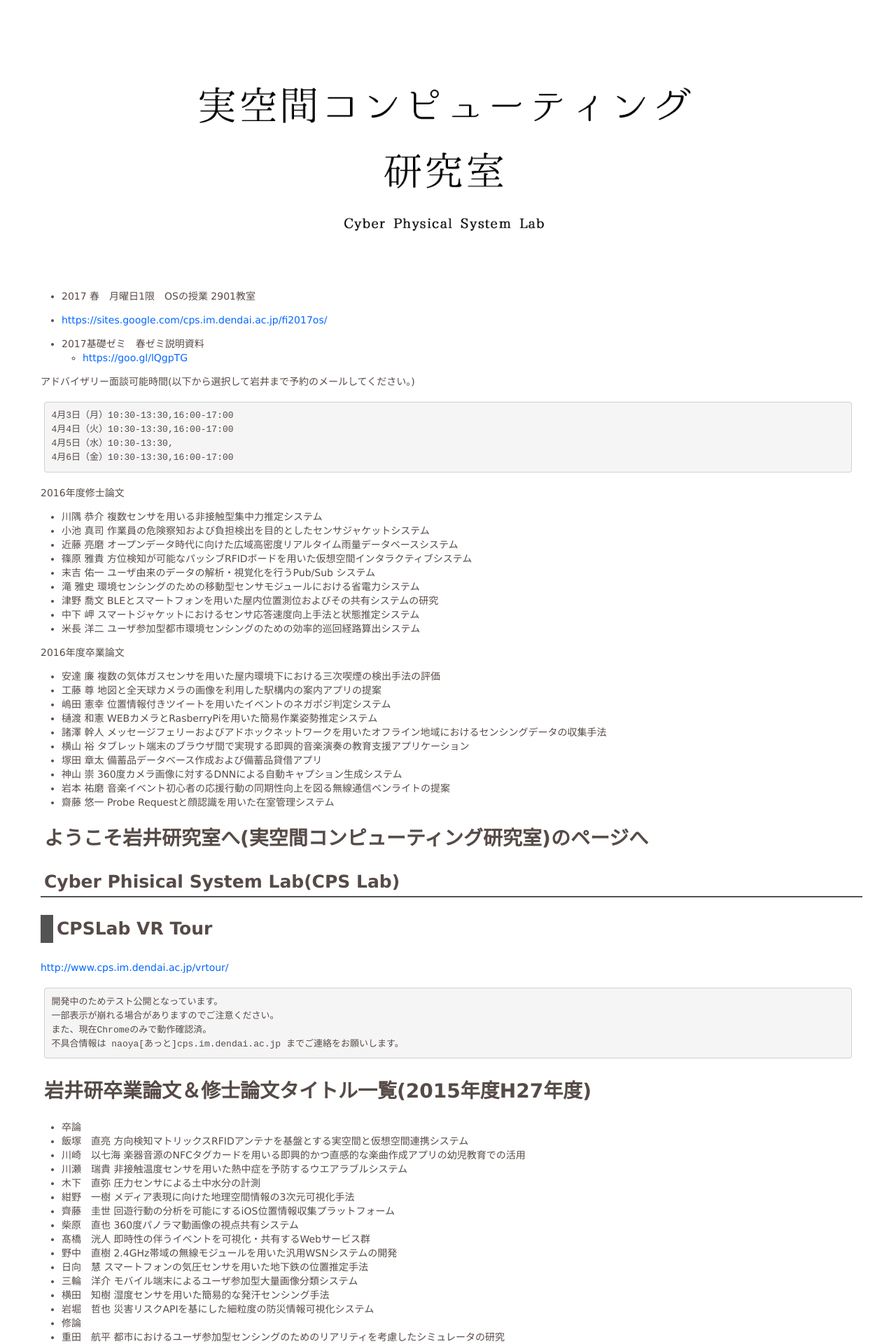
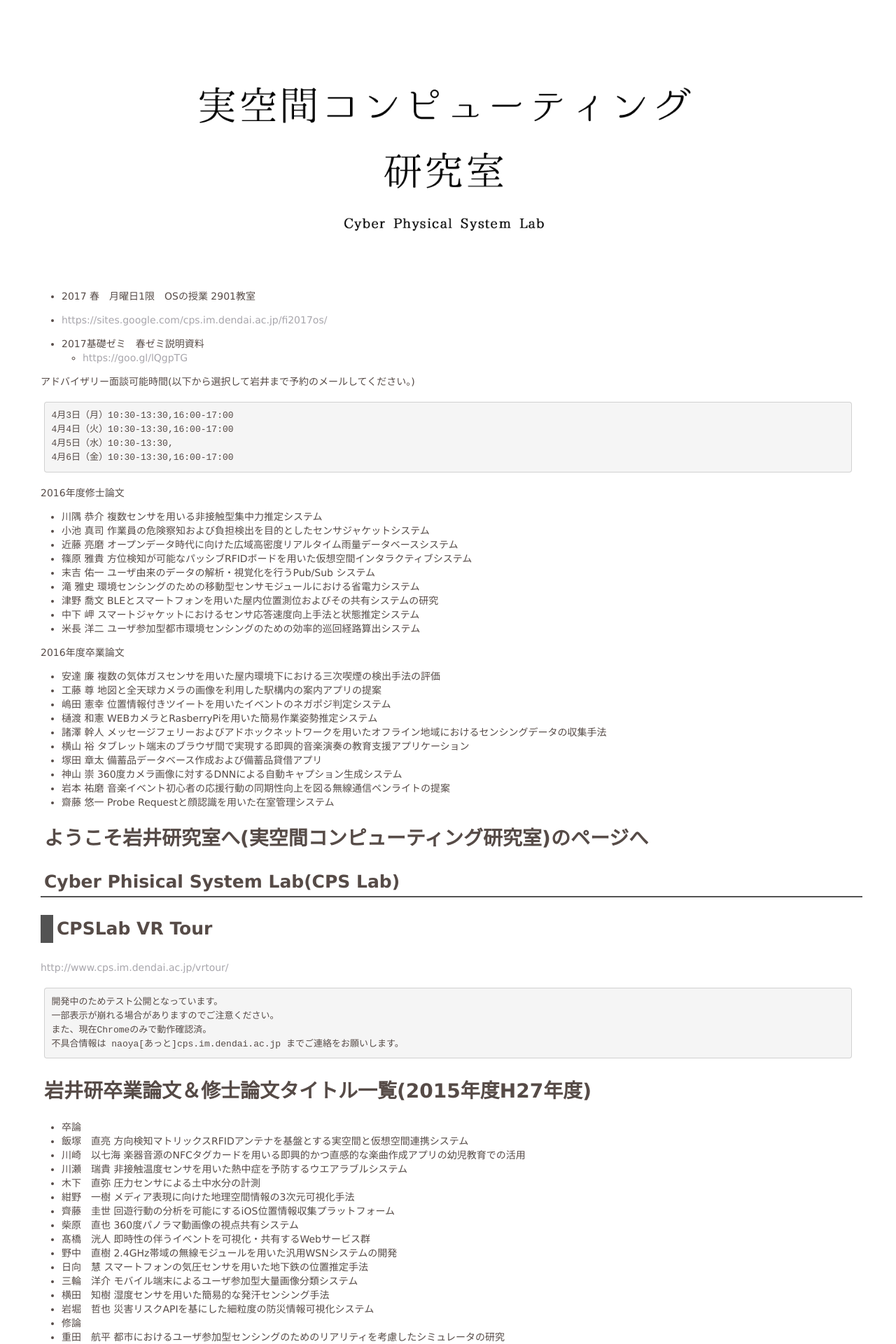
Before and after one commit to cpslab/cpslab.github.io, a Jekyll site: the page built from index.md, in a window 1280 px wide. Shown: the top 1920 px of the page at 70% size. Built offline with Jekyll 4.4.1, drawn with Linux system fonts in a browser that asks for light colours.

Commit message:
Make good Link color!

```diff
--- a/css/base.css
+++ b/css/base.css
@@ -95,20 +95,19 @@ main {
     display: block;
 }
 
-a:visited {
-    color: #3399CC;
-    background-color: inherit;
-    text-decoration: none;
-}
-
 a:link {
-    color: #0066FF;
+    color: rgba(146, 144, 151, 0.81);
     text-decoration: none;
 }
 
 a:hover {
     color: #696969;
     text-decoration: underline;
+}
+
+a:visited {
+    color: rgba(146, 144, 151, 0.81);
+    text-decoration: none;
 }
 
 footer {
@@ -124,7 +123,6 @@ article h2 > a,
 article h2 > a:visited,
 article h2 > a:active {
     text-decoration: none;
-    color: blue;
 }
 
 article h2 > a:hover {
@@ -228,6 +226,11 @@ blockquote {
     display: block;
 }
 
+.member-card a {
+    text-decoration: none;
+    color: black;
+}
+
 .member-card img {
     width: 100%;
     height: 200px;
```
